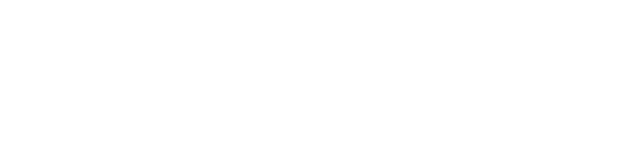
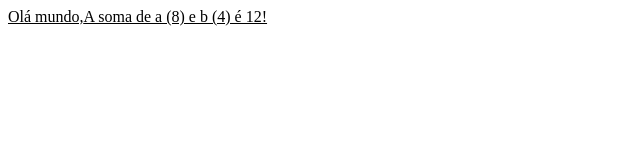
Before and after one commit to rodriggocampos/jsintro, a plain HTML site: page index.html in a window 1280 px wide. Shown: the whole page, without its empty margins (0-640 px from the left). Drawn offline with Linux system fonts and the light colour scheme.

Commit message:
Adiciona js no html

```diff
--- a/index.html
+++ b/index.html
@@ -7,6 +7,15 @@
     <title>JavaScript</title>
 </head>
 <body>
+    <h1>Javascript</h1>
+    <script>
+        console.log("Hello, world!");
+        document.body.innerHTML = "<u>Olá mundo,</u>";
+        const a = 8;
+        const b = 4;
+        const c = a + b;
 
+        document.body.innerHTML += `<u>A soma de a (${a}) e b (${b}) é ${c}!</u>`;
+    </script>
 </body>
 </html>
```
